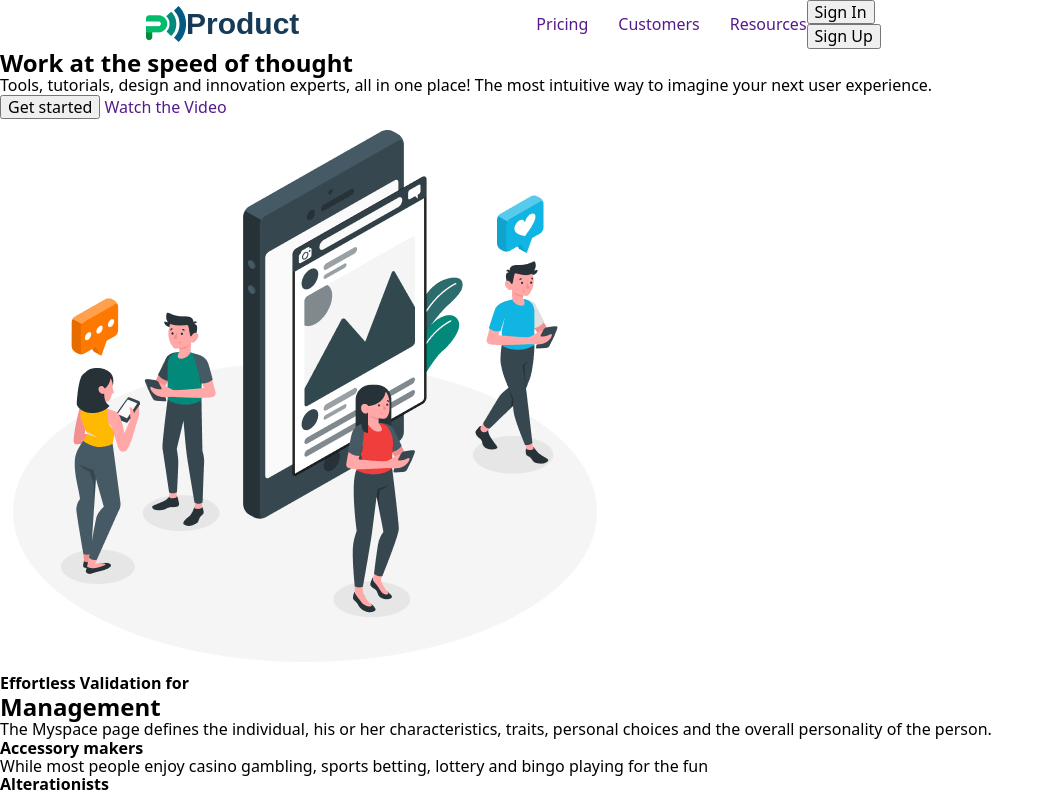
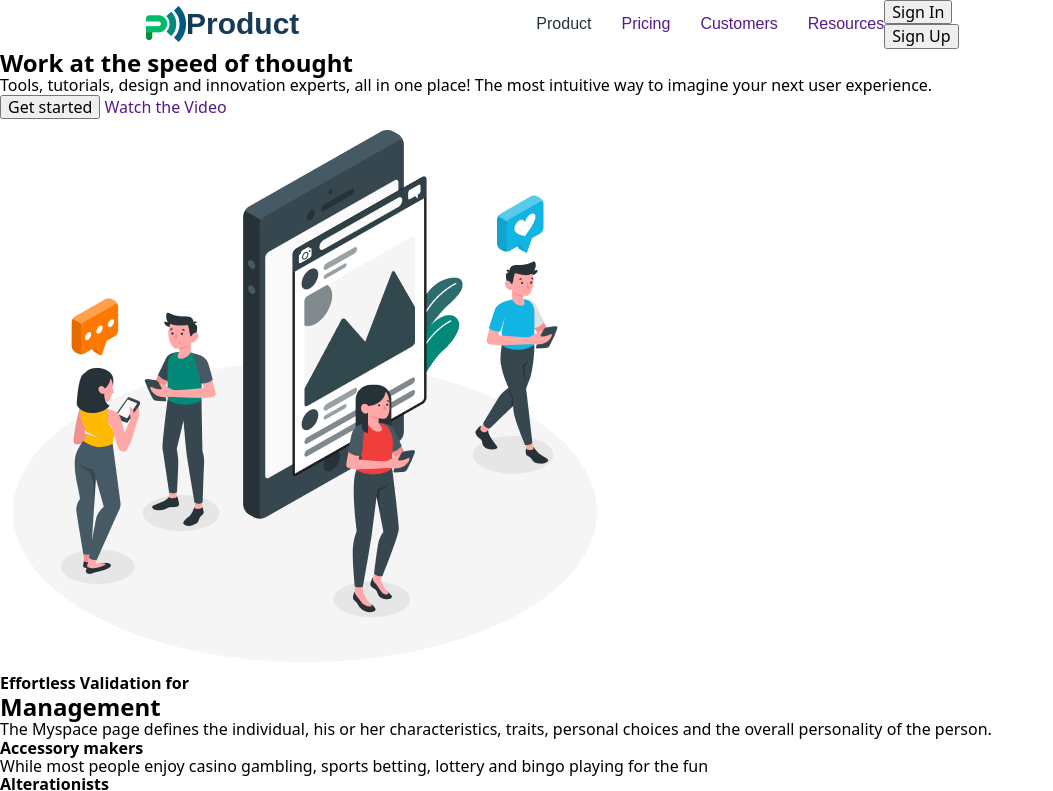
Before and after one commit to Vitaliy-void/Blanded-119, a plain HTML site: page index.html in a window 1280 px wide. Shown: the top 791 px of the page, without its empty margins (0-1053 px from the left). Drawn offline with nearby package versions, Linux system fonts and the light colour scheme.

Commit message:
the end blanded

```diff
--- a/css/styles.css
+++ b/css/styles.css
@@ -60,9 +60,22 @@ header {
     margin-right: 237px;
 }
 
+.nav-text .nav-list {
+    font-weight: 600;
+}
 .nav-list {
+    font-family: "Poppins", sans-serif;
+    font-weight: 400;
+    font-size: 16px;
+    line-height: 175%;
+    color: #22343d;
     display: flex;
     align-items: center;
     justify-content: center;
     gap: 30px;
 }
+
+/* .nav-list::first-line {
+    font-weight: 600;
+    color: #c40b55;
+} */
--- a/index.html
+++ b/index.html
@@ -15,6 +15,7 @@
             <div class="container">
                 <a class=logo href="./index.html"><img src="./images/logo.png" alt="logo">Product</a>
                 <ul class="nav-list">
+                    <li style="nav-text"><p>Product</p></li>
                     <li><a href="">Pricing</a></li>
                     <li><a href="">Customers</a></li>
                     <li><a href="">Resources</a></li>
```
